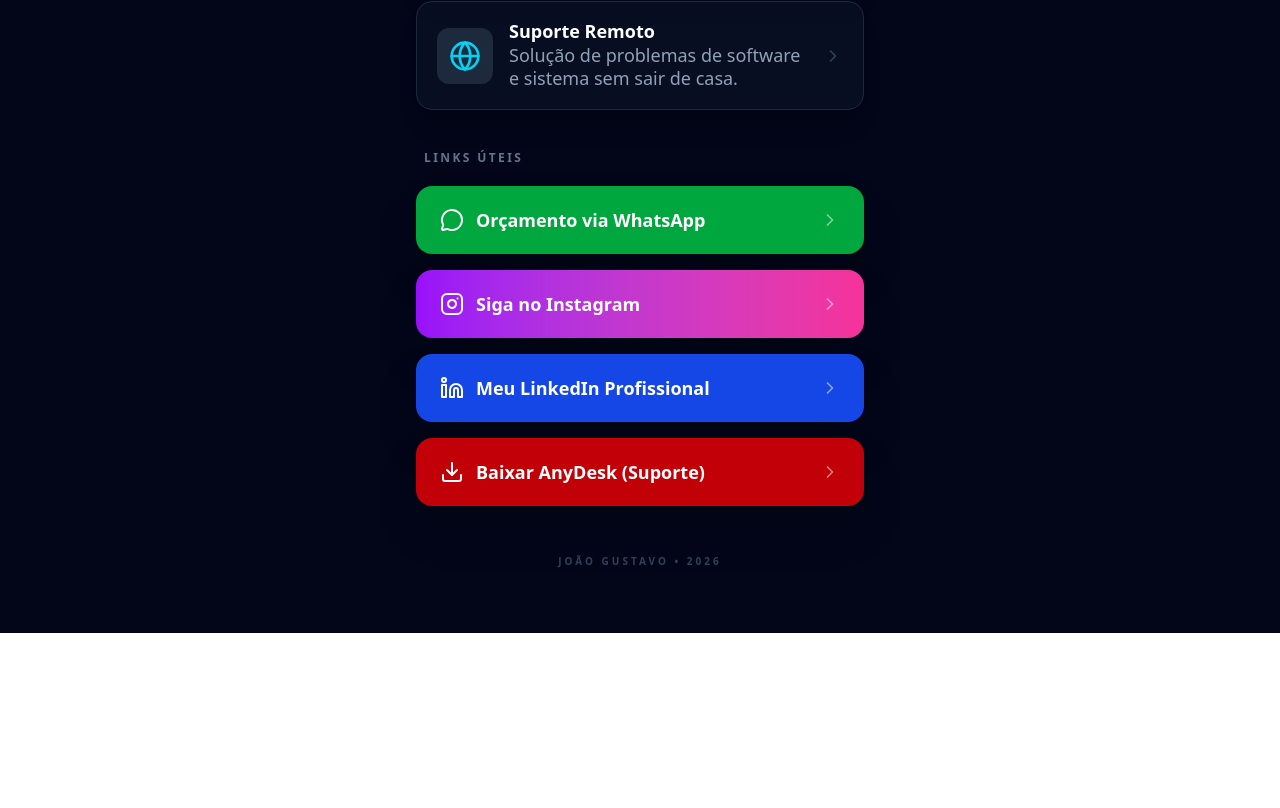
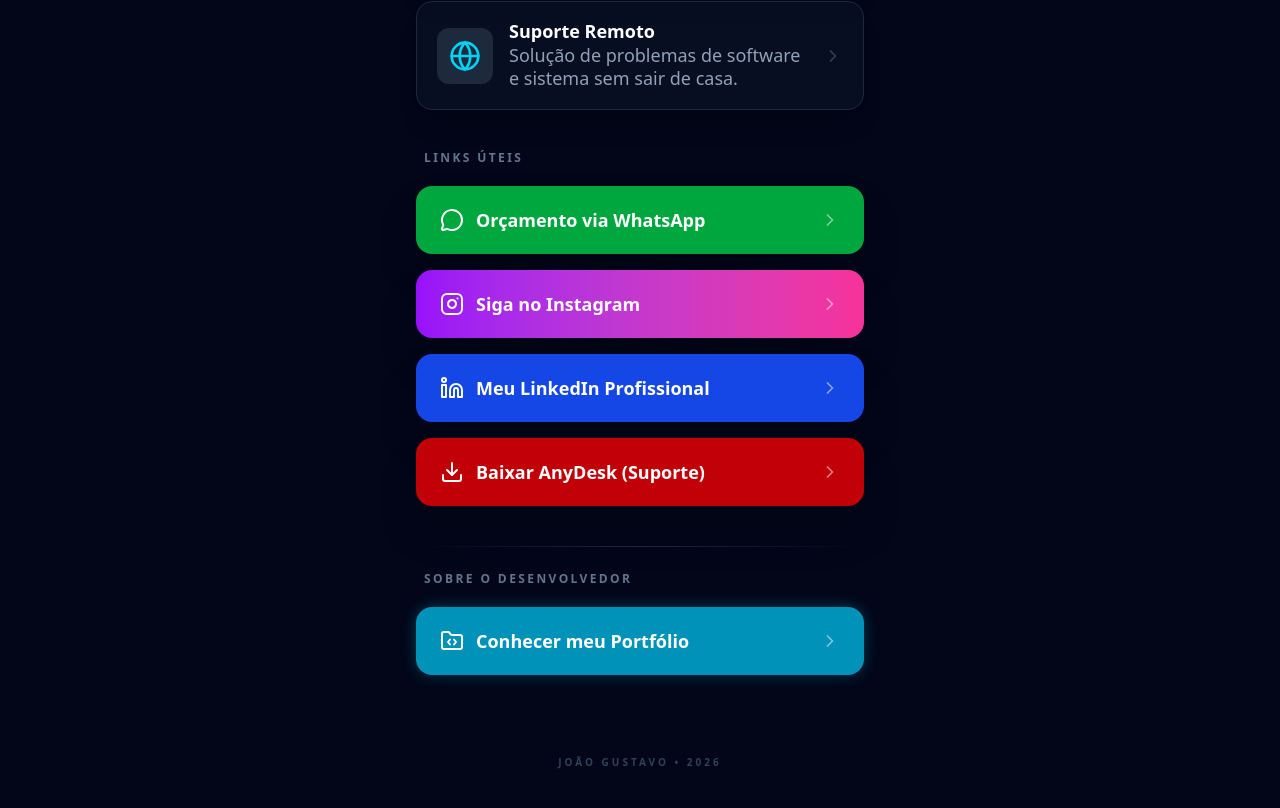
Before and after one commit to Joaokenehen/JG_Tech, a React (Vite) app in the folder frontend/: page /servicos in a window 1280 px wide. Shown: the part 642-1450 px from the top of the page. Before the commit the page ends 1275 px from the top, so only its background shows below. Built offline with nearby package versions, Linux system fonts and the light colour scheme.

Commit message:
feat: botao de ir para meu portfolio

```diff
--- a/frontend/src/screens/Servicos.tsx
+++ b/frontend/src/screens/Servicos.tsx
@@ -1,11 +1,10 @@
-import { Linkedin, MessageCircle, Instagram, Download } from 'lucide-react';
+import { Linkedin, MessageCircle, Instagram, Download, FolderCode } from 'lucide-react';
 import { useState } from 'react';
 import { ActionLink } from '../components/ActionLink';
 import { ServiceCard } from '../components/ServiceCard';
 import { servicos } from '../data/servicesData';
 
 export default function App() {
-  // Estado para controlar qual serviço está aberto (baseado no nome do serviço)
   const [activeService, setActiveService] = useState<string | null>(null);
 
   const links = [
@@ -23,7 +22,7 @@
     },
     {
       name: 'Meu LinkedIn Profissional',
-      url: 'https://www.linkedin.com/in/joao-gustavo-quennehen?utm_source=instagram&utm_medium=bio',
+      url: 'https://www.linkedin.com/in/joao-gustavo-quennehen',
       icon: <Linkedin className="w-6 h-6" />,
       color: 'bg-blue-700 hover:bg-blue-600'
     },
@@ -32,17 +31,23 @@
       url: 'https://anydesk.com/pt/downloads/windows',
       icon: <Download className="w-6 h-6" />,
       color: 'bg-red-700 hover:bg-red-600'
-    },
+    }
   ];
 
-
+  // Configuração do botão de Portfólio com as cores nativas (Ciano/Azulado)
+  const navigationLinks = [
+    {
+      name: "Conhecer meu Portfólio",
+      url: "/portfolio",
+      icon: <FolderCode className="w-6 h-6" />,
+      color: "bg-cyan-600 hover:bg-cyan-500 shadow-[0_0_15px_rgba(6,182,212,0.3)]"
+    }
+  ];
 
   const handleSafeClick = (e: React.MouseEvent<HTMLAnchorElement>, url: string) => {
-  // Adicionei o 'anydesk.com' na verificação
-  if (url.includes('google.com/url') || url.includes('linkedin.com') || url.includes('anydesk.com')) {
+    if (url.includes('linkedin.com') || url.includes('anydesk.com')) {
       e.preventDefault();
-    const newWindow = window.open(url, '_blank', 'noopener,noreferrer');
-    if (newWindow) newWindow.opener = null;
+      window.open(url, '_blank', 'noopener,noreferrer');
     }
   };
 
@@ -51,7 +56,7 @@
 
       {/* Perfil */}
       <div className="flex flex-col items-center mt-8 mb-8">
-        <div className="w-24 h-24 rounded-full border-2 border-cyan-500 p-1 shadow-[0_0_20px_rgba(6,182,212,0.4)] mb-4 transition-transform hover:scale-105">
+        <div className="w-24 h-24 rounded-full border-2 border-cyan-500 p-1 shadow-[0_0_20px_rgba(6,182,212,0.4)] mb-4">
           <div className="w-full h-full rounded-full bg-slate-900 flex items-center justify-center overflow-hidden">
              <span className="text-2xl font-bold text-cyan-500 tracking-tighter">JG</span>
           </div>
@@ -60,28 +65,37 @@
         <p className="text-cyan-500 font-medium text-sm tracking-widest uppercase mt-1">Soluções em Hardware</p>
       </div>
 
-
-
-      {/* Seção de Serviços - Usando o Componente ServiceCard */}
+      {/* Serviços */}
       <div className="w-full max-w-md flex flex-col gap-3 mb-10">
         <h2 className="text-xs font-bold text-slate-500 uppercase tracking-[0.2em] ml-2 mb-1">Nossos Serviços</h2>
         {servicos.map((s) => (
           <ServiceCard
             key={s.name}
-            {...s} // Isso passa automaticamente: name, desc, icon e detalhes
+            {...s}
             isOpen={activeService === s.name}
             onToggle={() => setActiveService(activeService === s.name ? null : s.name)}
           />
         ))}
       </div>
 
-     {/* Botões de Ação - Usando o Componente ActionLink */}
-      <div className="w-full max-w-md flex flex-col gap-4">
+      {/* Links Úteis */}
+      <div className="w-full max-w-md flex flex-col gap-4 mb-10">
         <h2 className="text-xs font-bold text-slate-500 uppercase tracking-[0.2em] ml-2 mb-1">Links Úteis</h2>
         {links.map((link) => (
+          <ActionLink key={link.name} {...link} onClick={handleSafeClick} />
+        ))}
+      </div>
+
+      {/* SOBRE MIM (Cores Nativas Cyan/Azulado) */}
+      <div className="w-full max-w-md flex flex-col gap-4 mb-8">
+        <div className="h-px w-full bg-gradient-to-r from-transparent via-slate-800 to-transparent mb-2" />
+        <h2 className="text-xs font-bold text-slate-500 uppercase tracking-[0.2em] ml-2 mb-1">
+          Sobre o Desenvolvedor
+        </h2>
+        {navigationLinks.map((link) => (
           <ActionLink
             key={link.name}
-            {...link} // Passa name, url, icon, color
+            {...link}
             onClick={handleSafeClick}
           />
         ))}
```
Lines whose indentation alone changed are shown as unchanged.
